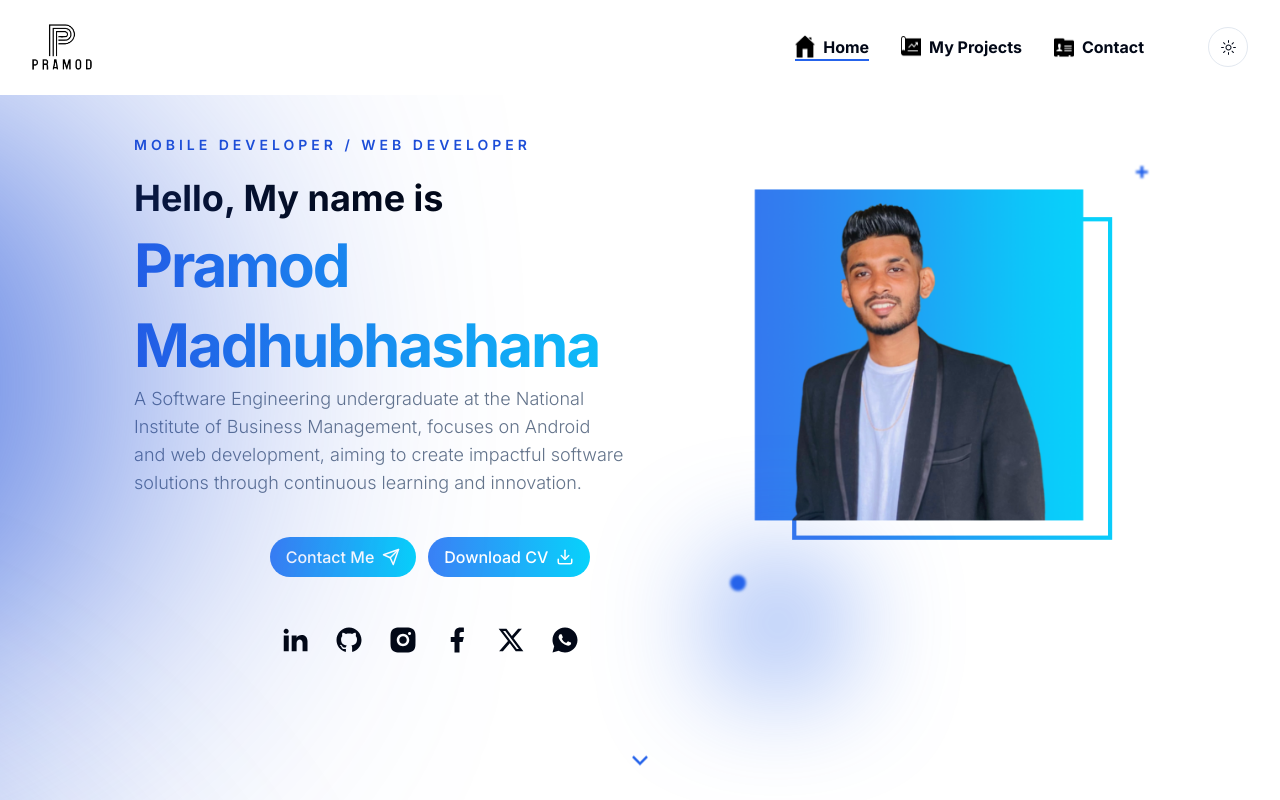
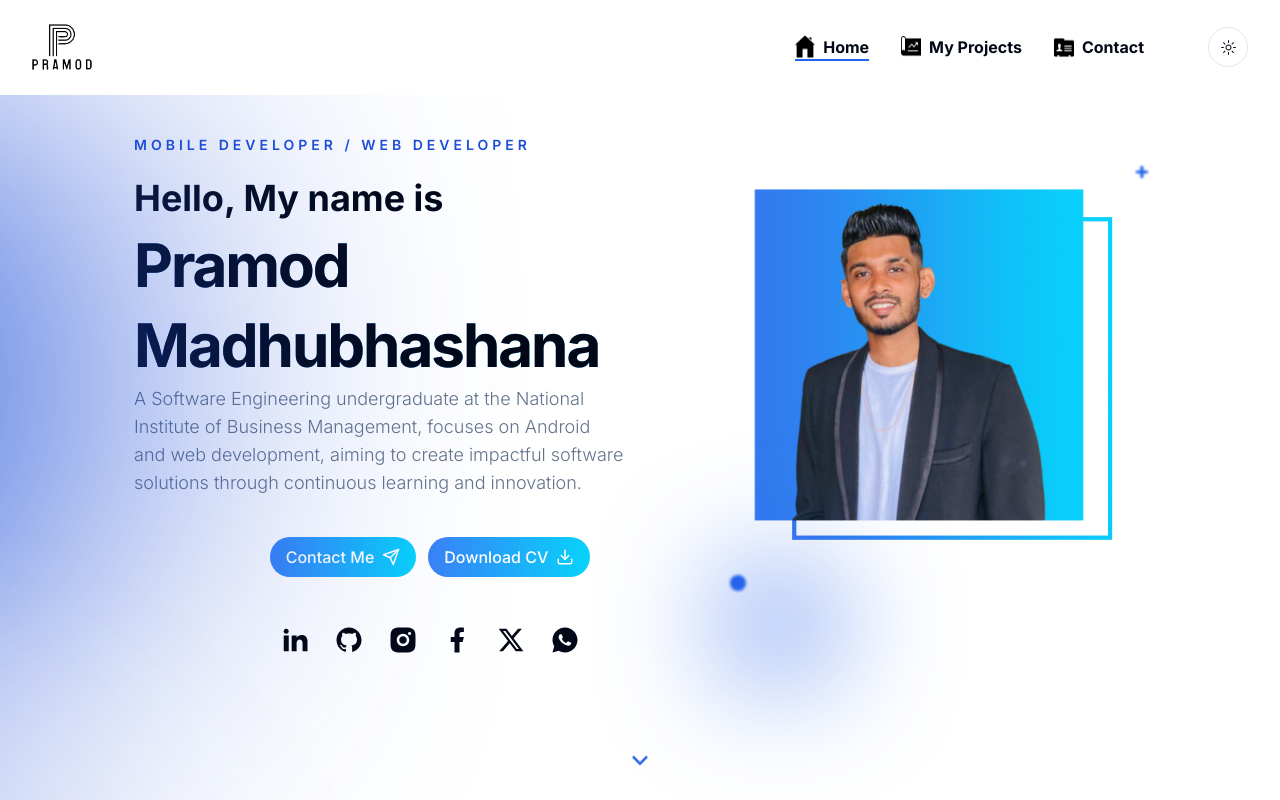
Before and after one commit to PramodMadhubhashana/portfolio, a Next.js app: page / in a window 1280 px wide. Shown: the top 800 px of the page. Built offline with nearby package versions, Linux system fonts and the light colour scheme.

Commit message:
Update Hero.jsx

```diff
--- a/components/Hero.jsx
+++ b/components/Hero.jsx
@@ -15,7 +15,7 @@ const Hero = () => {
                         {/* Text */}
                         <div className="text-sm uppercase font-semibold mb-4 text-blue-700 tracking-[4px]">Mobile Developer / Web Developer</div>
                         <div>
-                            <p className="text-[36px] font-bold">Hello, My name is <br /></p><p className=" h1 bg-gradient-to-r from-primary to-[#07D2FB] bg-clip-text text-transparent align-middle justify-center flex-auto">Pramod Madhubhashana</p>
+                            <p className="text-[36px] font-bold">Hello, My name is <br /></p><p className=" h1 bg-gradient-to-r from-primary to-[#07D2FB] bg-clip-text align-middle justify-center flex-auto">Pramod Madhubhashana</p>
                         </div>
                         <p className="subtitle max-w-[490px]  ">
                         A Software Engineering undergraduate at the National Institute of Business Management, focuses on Android and web development, aiming to create impactful software solutions through continuous learning and innovation.
```
